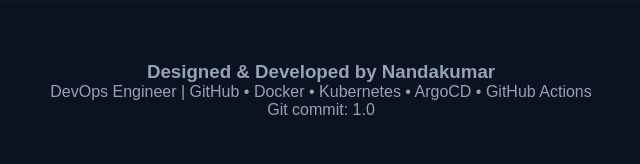
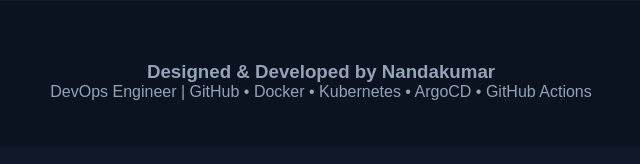
Before and after one commit to nanda9/flask-python-app, a Flask app: template templates/index.html in a window 1280 px wide. Shown: the part 1502-1666 px from the top of the page, without its empty margins (319-959 px from the left). After the commit the page ends 1602 px from the top, so only its background shows below. Run offline with Flask 3, Linux system fonts and the light colour scheme; the template is opened without the code that fills it, so the values that code supplies are empty.

Commit message:
Revert "git commit1"
This reverts commit 3d37975a94387f1d1a0833f8e0e7642b992facb6.

```diff
--- a/templates/index.html
+++ b/templates/index.html
@@ -631,9 +631,6 @@
 DevOps Engineer | GitHub • Docker • Kubernetes • ArgoCD • GitHub Actions
 </p>
 
-<p>
-Git commit: 1.0
-</p>
 
 </footer>
 
```
